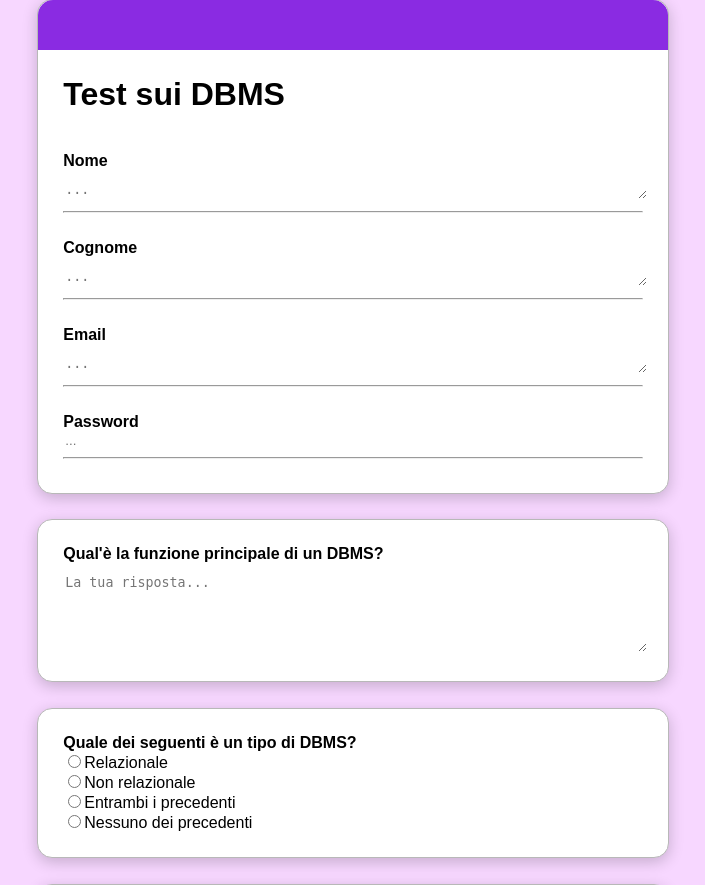
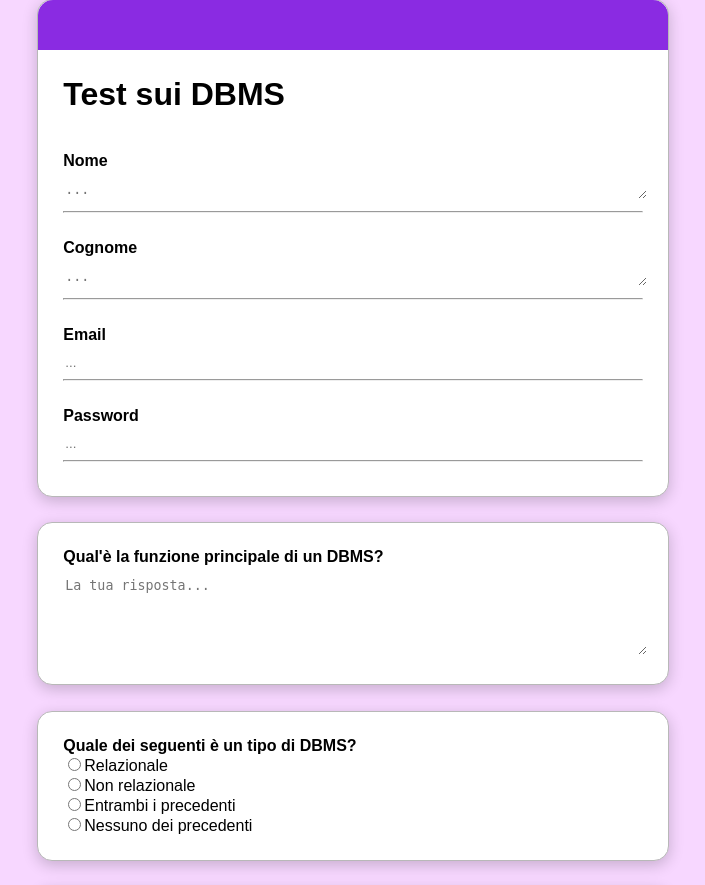
Before and after one commit to Miz06/Info5E, a PHP site: page /GoogleForms/pagina1.php in a window 1280 px wide. Shown: the part 26-911 px from the top of the page, without its empty margins (287-992 px from the left). Run offline with PHP 8.4, Linux system fonts and the light colour scheme.

Commit message:
Add files via upload

```diff
--- a/PHP/GoogleForms/pagina1.php
+++ b/PHP/GoogleForms/pagina1.php
@@ -74,7 +74,7 @@ $i = 0; /* utilizzato per la scrittura in php della domanda corrente*/
             border-top-right-radius: 15px;
         }
 
-        textarea, .pwdStyle {
+        textarea, .inputStyle {
             width: 100%;
             resize: vertical; /* Permette di ridimensionare solo verticalmente */
             margin-top: 10px;
@@ -82,7 +82,7 @@ $i = 0; /* utilizzato per la scrittura in php della domanda corrente*/
             background-color: white;
         }
 
-        textarea:focus, .pwdStyle:focus {
+        textarea:focus, .inputStyle:focus {
             outline: none; /* Rimuove il contorno predefinito */
         }
 
@@ -121,13 +121,14 @@ $i = 0; /* utilizzato per la scrittura in php della domanda corrente*/
 
         <br>
         <label for="email"><strong>Email</strong></label>
-        <textarea id="email" name="email" rows="1" placeholder="..." required></textarea>
+        <br>
+        <input type="email" id="email" name="email" placeholder="..." required class="inputStyle"></input>
         <hr>
 
         <br>
         <label for="pwd"><strong>Password</strong></label>
         <br>
-        <input type="password" id="pwd" name="pwd" placeholder="..." required style="border:none">
+        <input type="password" id="pwd" name="pwd" placeholder="..." required class="inputStyle">
         <hr>
     </div>
 
```
Also changed, not shown: PHP/GoogleForms/pagina2.php (+14 -5 lines).
